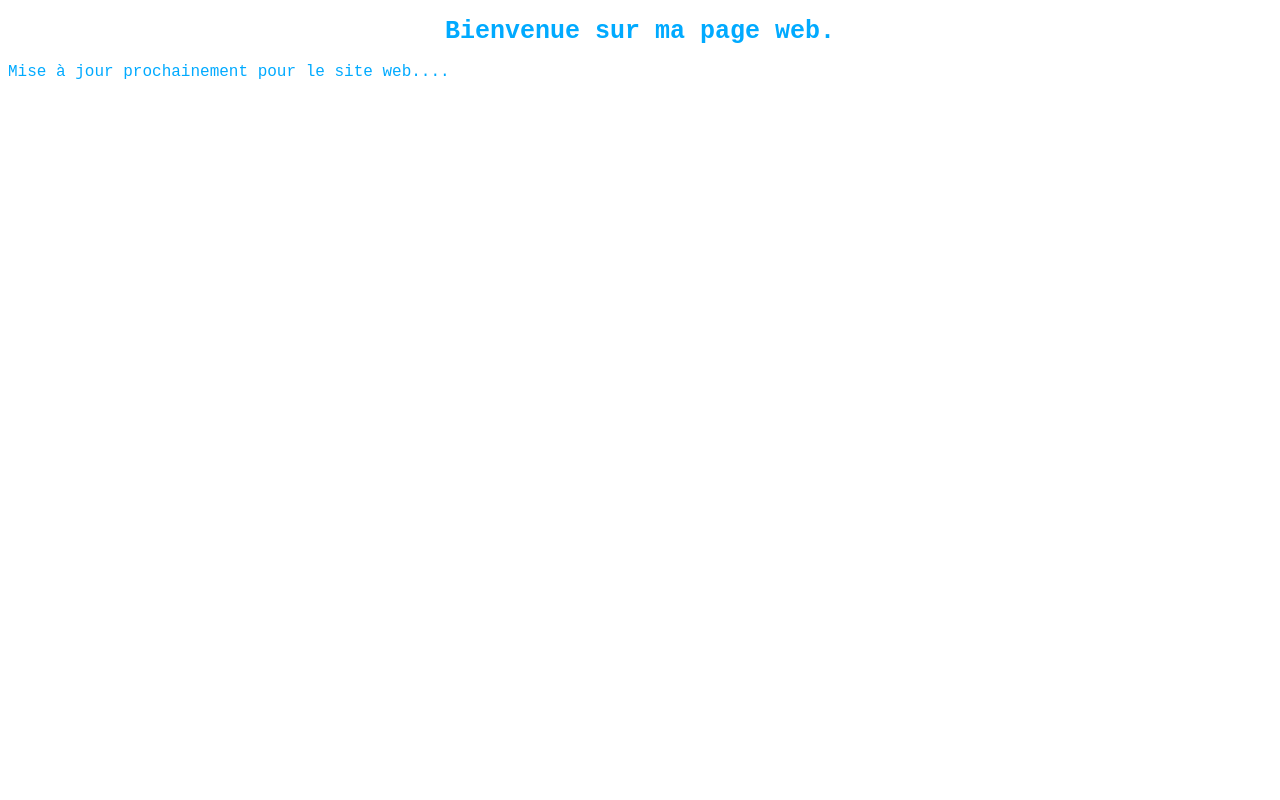
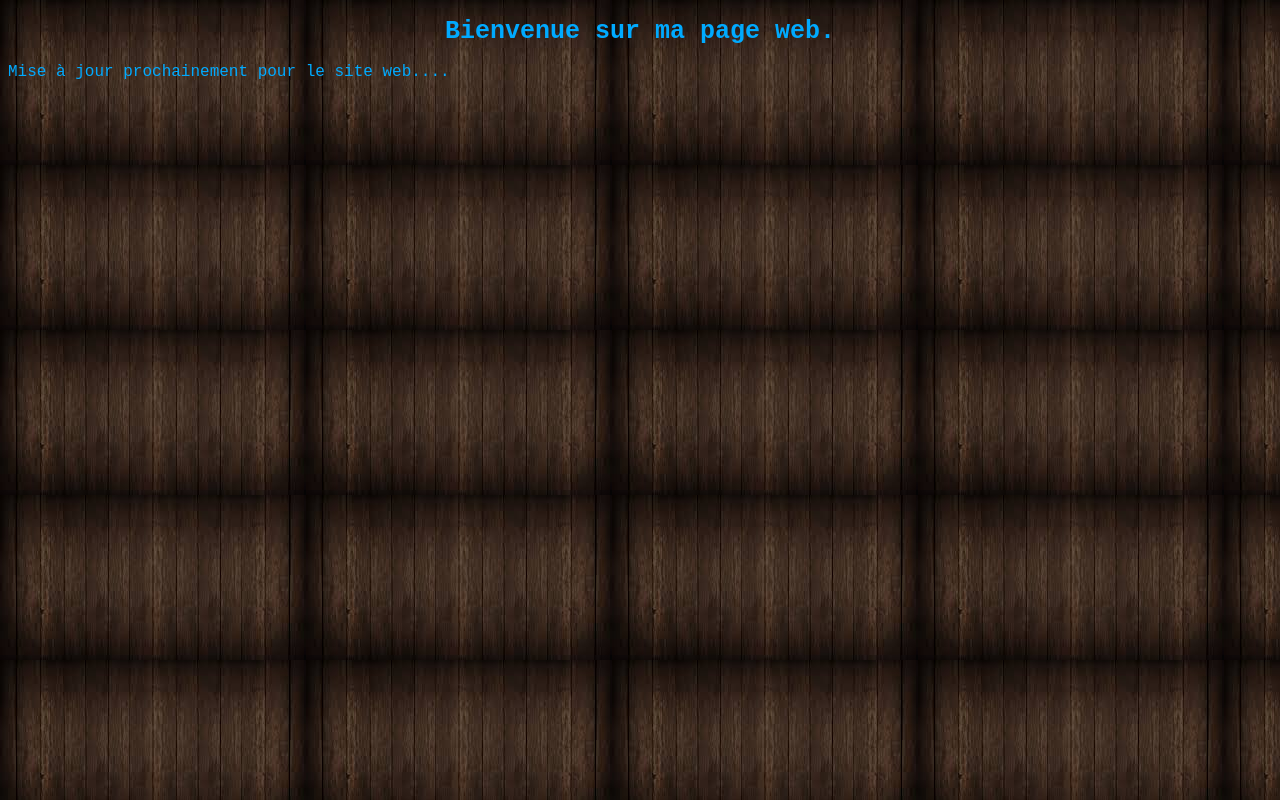
Before and after one commit to NeyoK/home, a plain HTML site: page index.html in a window 1280 px wide. Drawn offline with Linux system fonts and the light colour scheme.

Commit message:
Background changer

```diff
--- a/style.css
+++ b/style.css
@@ -8,7 +8,7 @@ body{
   font-family: monospace, sans-serif;
   font-size: 16px;
   color: #00AAFF;
-  background-image: url(images/webigs.jpeg);
+  background-image: url(images/images.jpeg);
 }
 
 ul li{
```
